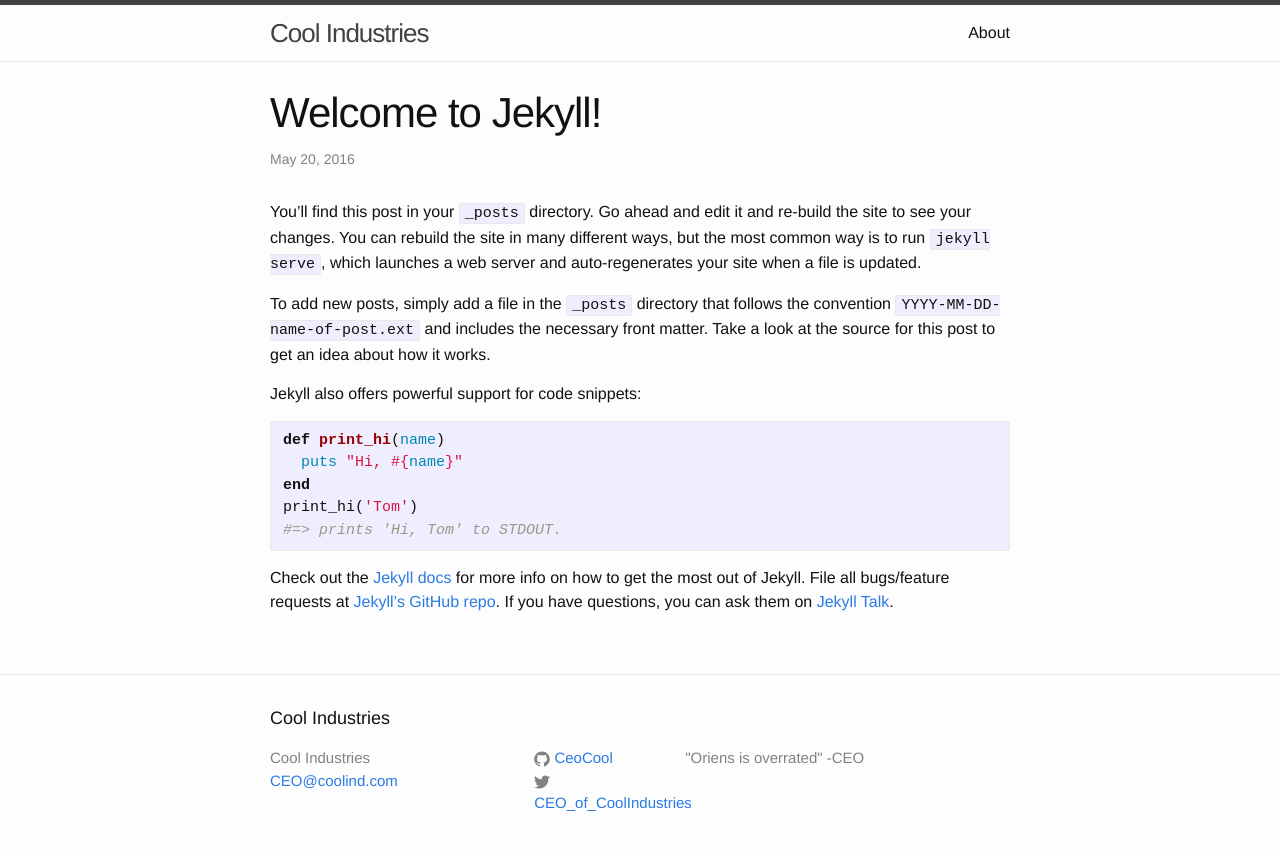
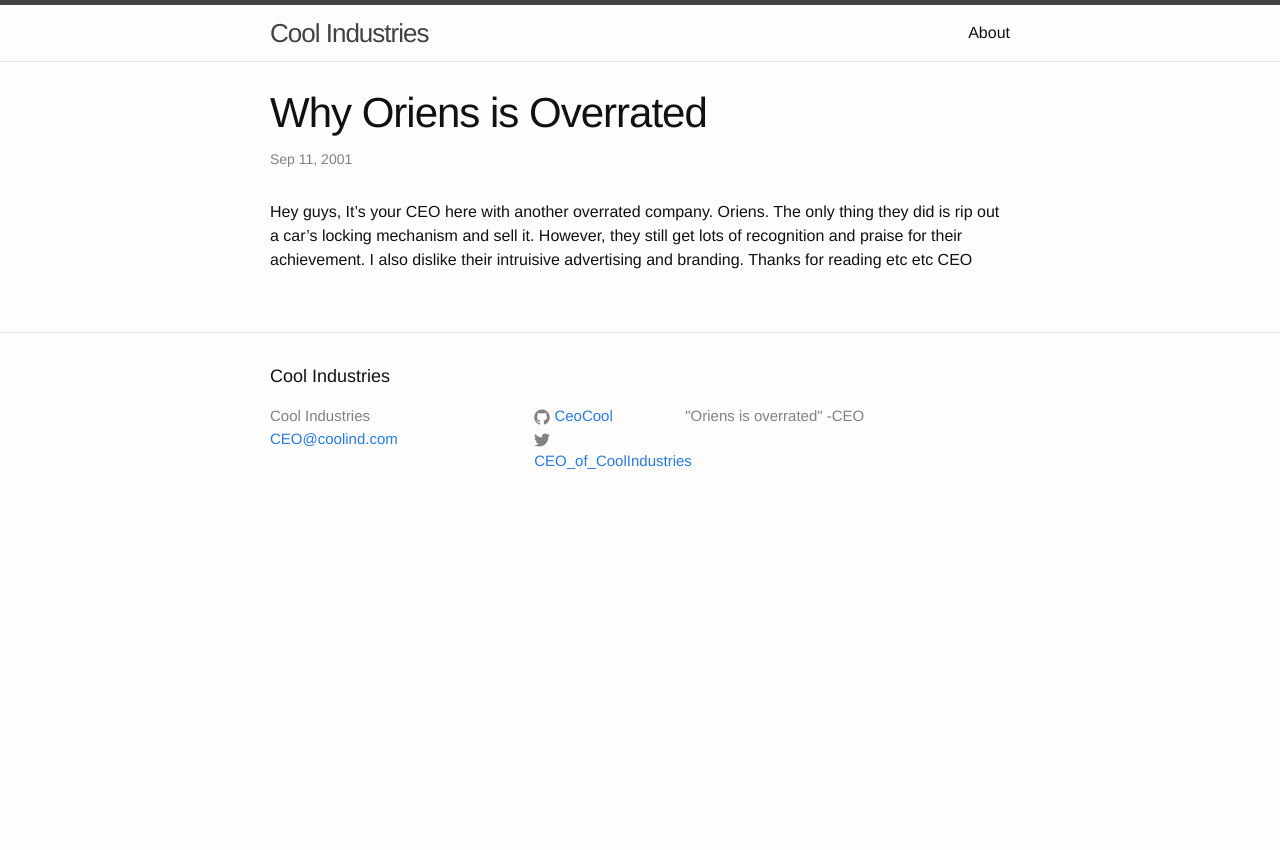
Before and after one commit to greatpersongreatjob/greatpersongreatjob.github.io, a Jekyll site: the page built from _posts/2016-05-20-welcome-to-jekyll.markdown, in a window 1280 px wide. Shown: the top 850 px of the page. Built offline with Jekyll 4.4.1, drawn with Linux system fonts in a browser that asks for light colours.

Commit message:
Update 2016-05-20-welcome-to-jekyll.markdown

```diff
--- a/_posts/2016-05-20-welcome-to-jekyll.markdown
+++ b/_posts/2016-05-20-welcome-to-jekyll.markdown
@@ -1,25 +1,12 @@
 ---
 layout: post
-title:  "Welcome to Jekyll!"
-date:   2016-05-20 10:50:26 -0400
-categories: jekyll update
+title:  "Why Oriens is Overrated"
+date:   2001-09-11 10:50:26 -0400
+categories: Overrated Companies
 ---
-You’ll find this post in your `_posts` directory. Go ahead and edit it and re-build the site to see your changes. You can rebuild the site in many different ways, but the most common way is to run `jekyll serve`, which launches a web server and auto-regenerates your site when a file is updated.
-
-To add new posts, simply add a file in the `_posts` directory that follows the convention `YYYY-MM-DD-name-of-post.ext` and includes the necessary front matter. Take a look at the source for this post to get an idea about how it works.
-
-Jekyll also offers powerful support for code snippets:
-
-{% highlight ruby %}
-def print_hi(name)
-  puts "Hi, #{name}"
-end
-print_hi('Tom')
-#=> prints 'Hi, Tom' to STDOUT.
-{% endhighlight %}
-
-Check out the [Jekyll docs][jekyll-docs] for more info on how to get the most out of Jekyll. File all bugs/feature requests at [Jekyll’s GitHub repo][jekyll-gh]. If you have questions, you can ask them on [Jekyll Talk][jekyll-talk].
-
-[jekyll-docs]: http://jekyllrb.com/docs/home
-[jekyll-gh]:   https://github.com/jekyll/jekyll
-[jekyll-talk]: https://talk.jekyllrb.com/
+Hey guys,
+It's your CEO here with another overrated company.
+Oriens.
+The only thing they did is rip out a car's locking mechanism and sell it. However, they still get lots of recognition and praise for their achievement. I also dislike their intruisive advertising and branding.
+Thanks for reading etc etc
+CEO
```
